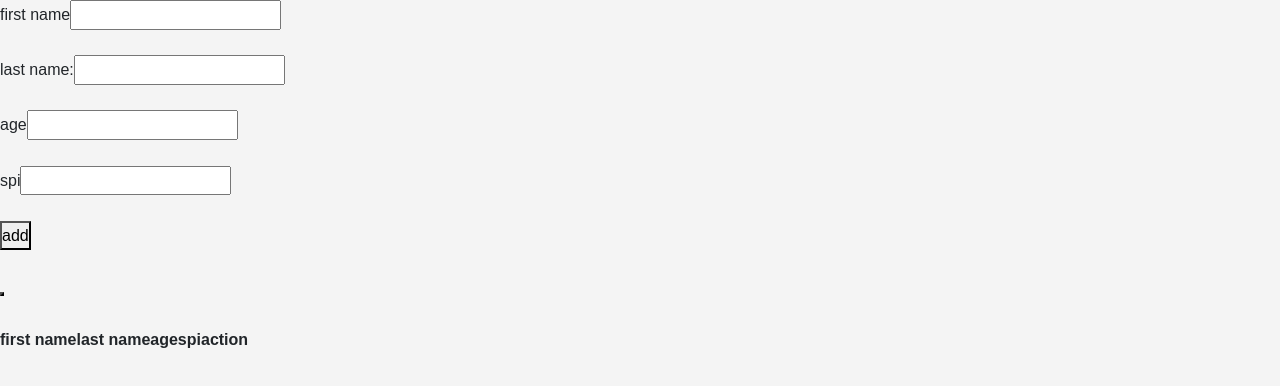
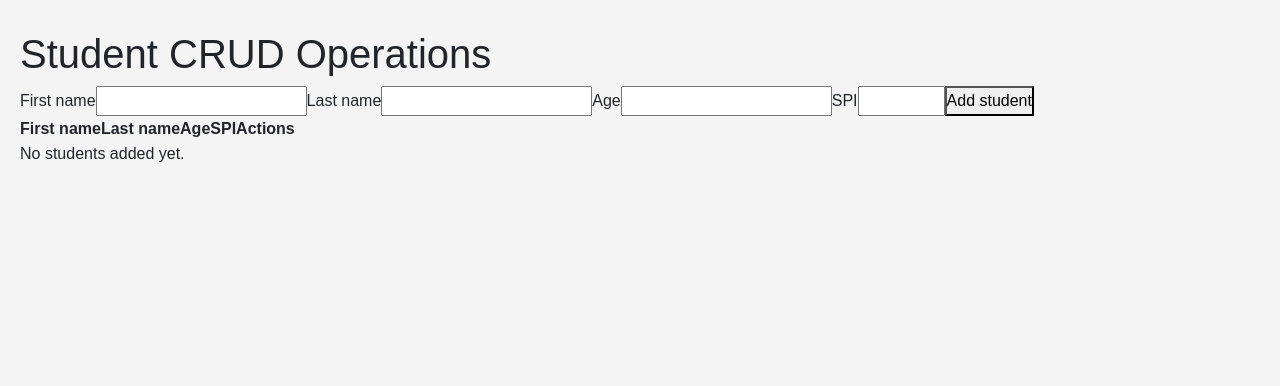
Before and after one commit to mayankpathar/FWET_React_lab, a React (Vite) app: page / in a window 1280 px wide. Shown: the top 386 px of the page. Built offline with nearby package versions, Linux system fonts and the light colour scheme.

Commit message:
feat: add CRUD1 component for student management functionality

```diff
--- a/src/App.jsx
+++ b/src/App.jsx
@@ -37,7 +37,7 @@ import { useState } from "react";
 import Appcontent from "./lab-8/Appcontent";
 import Simple_calculator from "./lab-9/Simple_calculator";
 import Scientific_calculator from "./lab-9/Scientific_calculator";
-import Crud from "./lab-10/Crud";
+import CRUD1 from "./lab-10/CRUD1";
 // import A from "./lab-7/b/A";
 // import A from "./lab-7/a/A";
 
@@ -116,7 +116,7 @@ function App() {
     {/* lab-9 */}
     {/* <Simple_calculator/> */}
     {/* lab-10 */}
-    <Crud/>
+    <CRUD1 />
   </>)
 }
 
--- /dev/null
+++ b/src/lab-10/CRUD1.jsx
@@ -0,0 +1,176 @@
+import { useState } from "react";
+
+const emptyStudent = {
+  firstName: "",
+  lastName: "",
+  age: "",
+  spi: "",
+};
+
+function CRUD1() {
+  const [students, setStudents] = useState([]);
+  const [student, setStudent] = useState(emptyStudent);
+  const [editingId, setEditingId] = useState(null);
+  const [error, setError] = useState("");
+
+  const handleChange = (event) => {
+    const { name, value } = event.target;
+    setStudent((currentStudent) => ({ ...currentStudent, [name]: value }));
+    setError("");
+  };
+
+  const resetForm = () => {
+    setStudent(emptyStudent);
+    setEditingId(null);
+    setError("");
+  };
+
+  const handleSubmit = (event) => {
+    event.preventDefault();
+
+    if (!student.firstName || !student.lastName || !student.age || !student.spi) {
+      setError("Please enter all student details.");
+      return;
+    }
+
+    if (editingId === null) {
+      setStudents((currentStudents) => [
+        ...currentStudents,
+        { ...student, id: Date.now() },
+      ]);
+    } else {
+      setStudents((currentStudents) =>
+        currentStudents.map((currentStudent) =>
+          currentStudent.id === editingId
+            ? { ...student, id: editingId }
+            : currentStudent,
+        ),
+      );
+    }
+
+    resetForm();
+  };
+
+  const handleEdit = (studentToEdit) => {
+    setStudent({
+      firstName: studentToEdit.firstName,
+      lastName: studentToEdit.lastName,
+      age: studentToEdit.age,
+      spi: studentToEdit.spi,
+    });
+    setEditingId(studentToEdit.id);
+    setError("");
+  };
+
+  const handleDelete = (studentId) => {
+    setStudents((currentStudents) =>
+      currentStudents.filter((currentStudent) => currentStudent.id !== studentId),
+    );
+
+    if (editingId === studentId) {
+      resetForm();
+    }
+  };
+
+  return (
+    <main>
+      <h1>Student CRUD Operations</h1>
+
+      <form onSubmit={handleSubmit}>
+        <label>
+          First name
+          <input
+            name="firstName"
+            value={student.firstName}
+            onChange={handleChange}
+            type="text"
+          />
+        </label>
+        <label>
+          Last name
+          <input
+            name="lastName"
+            value={student.lastName}
+            onChange={handleChange}
+            type="text"
+          />
+        </label>
+        <label>
+          Age
+          <input
+            name="age"
+            value={student.age}
+            onChange={handleChange}
+            type="number"
+            min="1"
+          />
+        </label>
+        <label>
+          SPI
+          <input
+            name="spi"
+            value={student.spi}
+            onChange={handleChange}
+            type="number"
+            min="0"
+            max="10"
+            step="0.01"
+          />
+        </label>
+        {error && <p role="alert">{error}</p>}
+        <button type="submit">
+          {editingId === null ? "Add student" : "Update student"}
+        </button>
+        {editingId !== null && (
+          <button type="button" onClick={resetForm}>
+            Cancel
+          </button>
+        )}
+      </form>
+
+      <table>
+        <thead>
+          <tr>
+            <th>First name</th>
+            <th>Last name</th>
+            <th>Age</th>
+            <th>SPI</th>
+            <th>Actions</th>
+          </tr>
+        </thead>
+        <tbody>
+          {students.length === 0 ? (
+            <tr>
+              <td colSpan="5">No students added yet.</td>
+            </tr>
+          ) : (
+            students.map((currentStudent) => (
+              <tr key={currentStudent.id}>
+                <td>{currentStudent.firstName}</td>
+                <td>{currentStudent.lastName}</td>
+                <td>{currentStudent.age}</td>
+                <td>{currentStudent.spi}</td>
+                <td>
+                  <button
+                    type="button"
+                    onClick={() => handleEdit(currentStudent)}
+                  >
+                    Edit
+                  </button>
+                  <button
+                    type="button"
+                    onClick={() => handleDelete(currentStudent.id)}
+                  >
+                    Delete
+                  </button>
+                </td>
+              </tr>
+            ))
+          )}
+        </tbody>
+      </table>
+    </main>
+  );
+}
+
+export default CRUD1;
```
